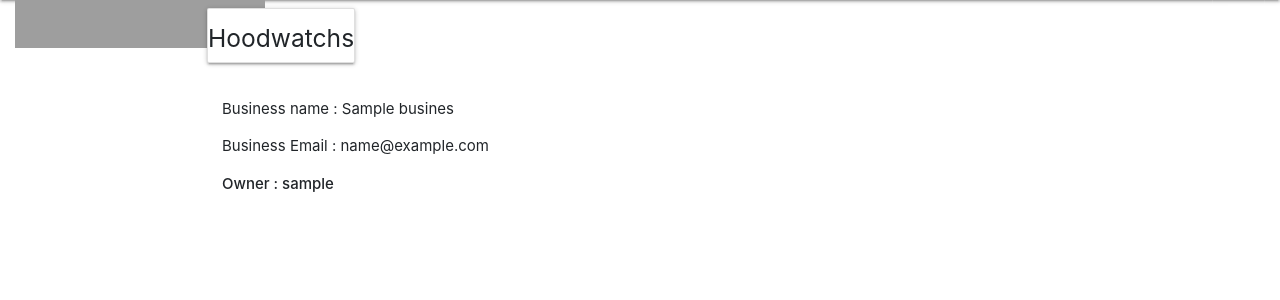
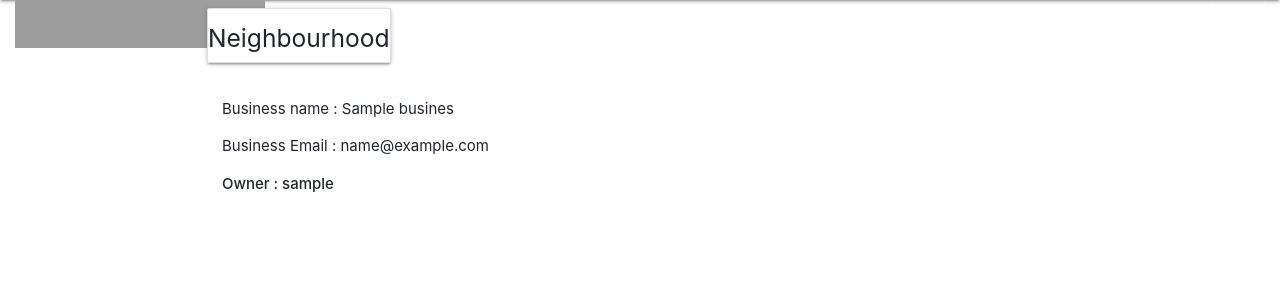
Before and after one commit to maxwellharon/Ujirani, a Django app: template posts/templates/posts/post_list.html in a window 1280 px wide. Shown: the part 64-364 px from the top of the page. Run offline with Django 3.2, Linux system fonts and the light colour scheme; tables that the repository leaves empty hold one stand-in row (values such as "Sample post"); the template is opened without the code that fills it: values that come from a table or form of the project are taken from there, most other values are stand-ins (such as "Sample title", 1, 10 or a date in 2020); some libraries are stand-ins or nearby versions; grey boxes are pictures that could not be loaded.

Commit message:
Hoodwatch

```diff
--- a/posts/templates/posts/post_list.html
+++ b/posts/templates/posts/post_list.html
@@ -4,14 +4,14 @@
 <div class="col-md-6">
   <div class="card">
     <div class="content">
-      <h5>Your Hoodwatchs</h5> {% for member_hoodwatch in ger_user_hoodwatchs %}
+      <h5>Your Neighbourhood</h5> {% for member_hoodwatch in ger_user_hoodwatchs %}
       <a href="{% url 'hoodwatch:single' slug=member_hoodwatch.hoodwatch.slug %}"></a> {% endfor %}
     </div>
   </div>
   {% endif %}
   <div class="card">
     <div class="content">
-      <h5>Hoodwatchs</h5> {% for other_hoodwatch in get_other_hoodwatchs %}
+      <h5>Neighbourhood</h5> {% for other_hoodwatch in get_other_hoodwatchs %}
       <a href="{% url 'hoodwatch:single' slug=other_hoodwatch.slug %}"></a> {% endfor %}
     </div>
   </div>
```
